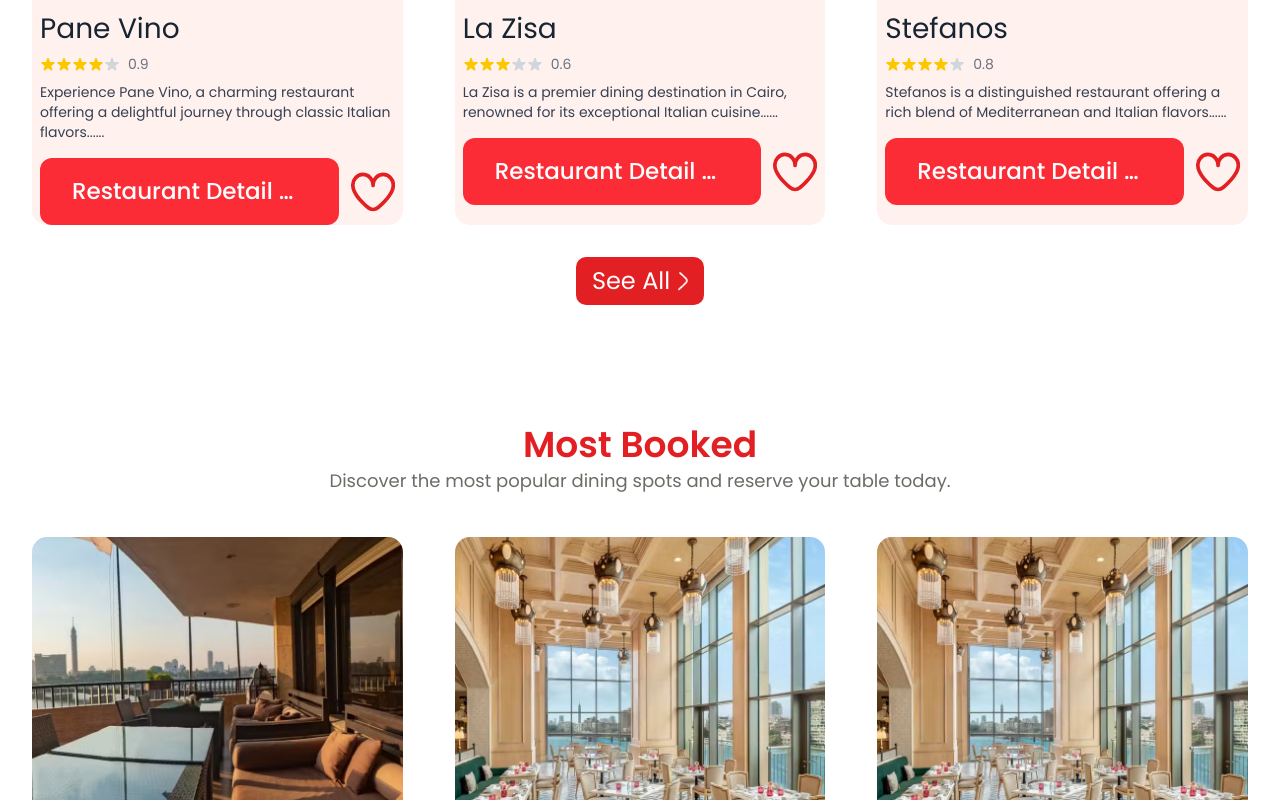
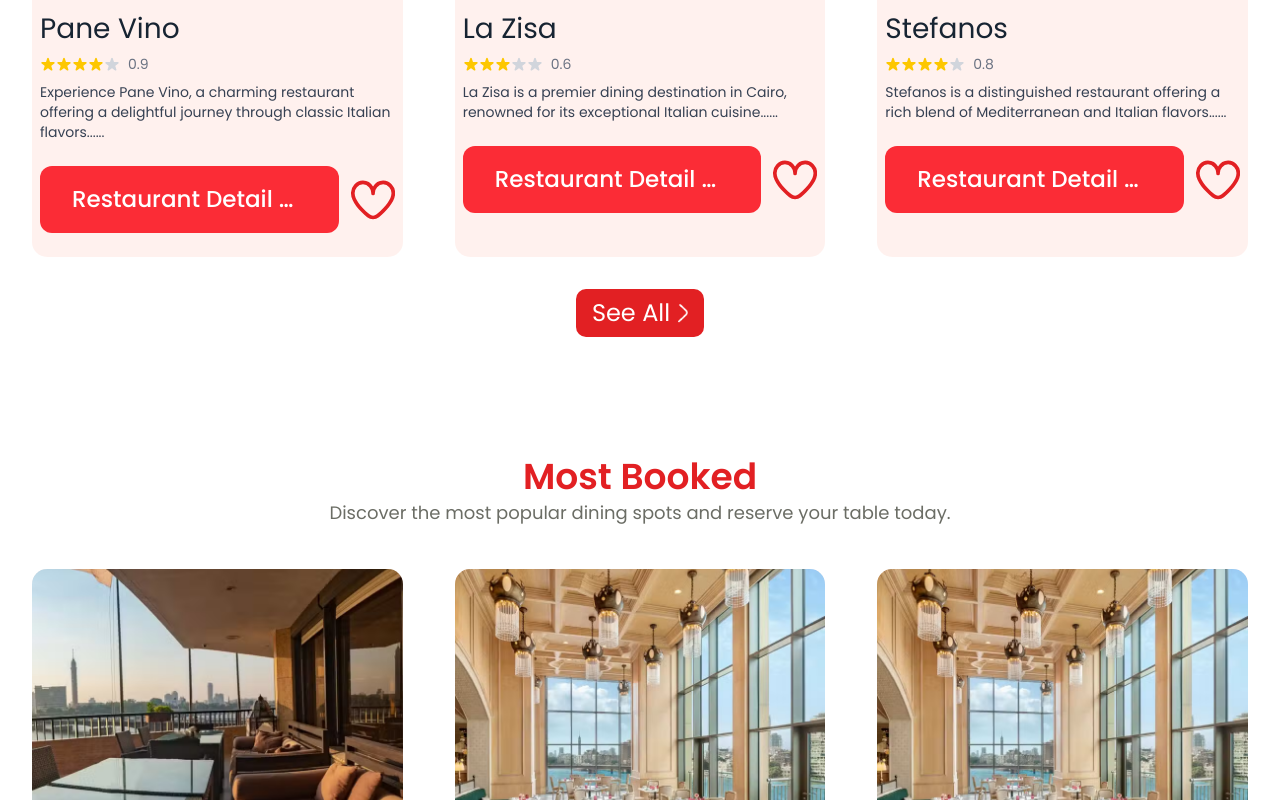
Before and after one commit to youseframy367/BookIt, a Next.js app: page / in a window 1280 px wide. Shown: the part 1580-2380 px from the top of the page. Built offline with nearby package versions, Linux system fonts and the light colour scheme.

Commit message:
update padding btn

```diff
--- a/app/components/LandingPage/TopRatedOrMostBooked.tsx
+++ b/app/components/LandingPage/TopRatedOrMostBooked.tsx
@@ -90,7 +90,7 @@ function TopRatedOrMostBooked({ dataRealtiedAndBooked, isShowTitle }: Props) {
                               ? item.des
                               : `${item.des.slice(0, previewLength)}...`}
                           </p>
-                          <div className="flex items-center justify-center mt-4 md:mx-2 gap-3">
+                          <div className="flex items-center justify-center my-6 md:mx-2 gap-3">
                             <Link href={`/details-restaurant-public/${index + 1}`} className="px-8 py-4 rounded-[12px] bg-red-500 text-white text-[18px] md:text-[23px] font-medium font-Poppins truncate">
                               Restaurant Detail Page
                             </Link>
```
